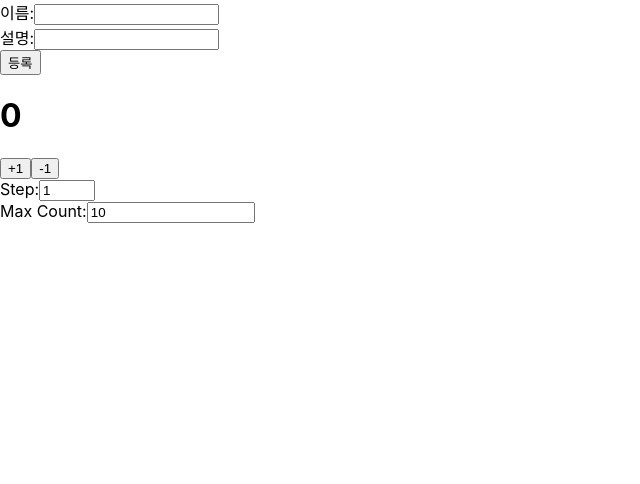
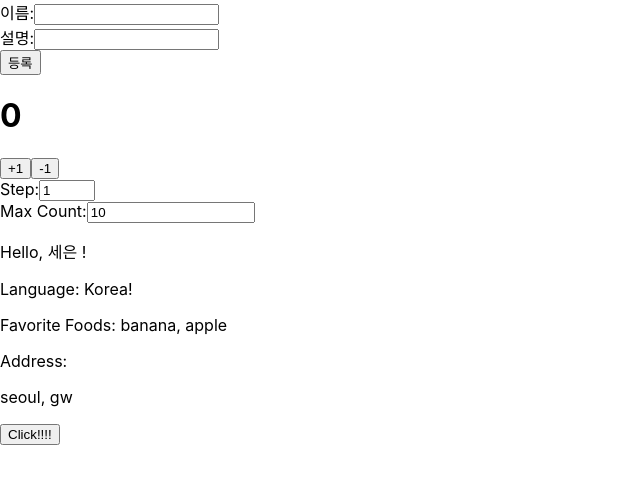
Before and after one commit to SeEun9618/typescript, a React (Create React App) app: page / in a window 1280 px wide. Shown: the top 484 px of the page, without its empty margins (0-640 px from the left). Built offline with nearby package versions, Linux system fonts and the light colour scheme.

Commit message:
type 추가

```diff
--- a/src/App.tsx
+++ b/src/App.tsx
@@ -20,10 +20,21 @@ const App: React.FC = () => {
     console.log(form);
   };
 
+  const onClick = (name: string) => {
+      console.log(`${name} 안녕!!`);
+  };
+
   return (
       <>
         <MyForm onSubmit={onSubmit} />
         <Counter />
+        <Greetings
+            name="세은"
+            onClick={onClick}
+            language="Korea!"
+            favoriteFoods={["banana", "apple"]}
+            address={{city: "seoul", state: "gw"}}
+        />
       </>
   );
 }
--- a/src/Greetings.tsx
+++ b/src/Greetings.tsx
@@ -2,18 +2,44 @@ import React from 'react';
 
 type GreetingsProps = {
     name: string;
-    mark: string;
+    mark?: string;
     optional?: string;
     onClick: (name: string) => void;
+    age?: number;
+    language: string;
+    favoriteFoods: string[];
+    address?: {
+        city: string;
+        state: string;
+    };
 };
 
-function Greetings({ name, mark, optional, onClick }: GreetingsProps) {
+function Greetings({
+                       name,
+                       mark = '!',
+                       optional,
+                       onClick,
+                       age,
+                       language,
+                       favoriteFoods,
+                       address,
+                   }: GreetingsProps) {
+
     const handleClick = () => onClick(name);
 
     return (
         <div>
-            Hello, {name} {mark}
+            <p>Hello, {name} {mark}</p>
             {optional && <p>{optional}</p>}
+            {age && <p>Age: {age}</p>}
+            <p>Language: {language}</p>
+            <p>Favorite Foods: {favoriteFoods.join(', ')}</p>
+            {address && (
+                <>
+                    <p>Address:</p>
+                    <p>{address.city}, {address.state}</p>
+                </>
+            )}
             <div>
                 <button onClick={handleClick}>Click!!!!</button>
             </div>
@@ -21,8 +47,4 @@ function Greetings({ name, mark, optional, onClick }: GreetingsProps) {
     );
 }
 
-Greetings.defaultProps = {
-    mark: '!'
-};
-
 export default Greetings;
```
